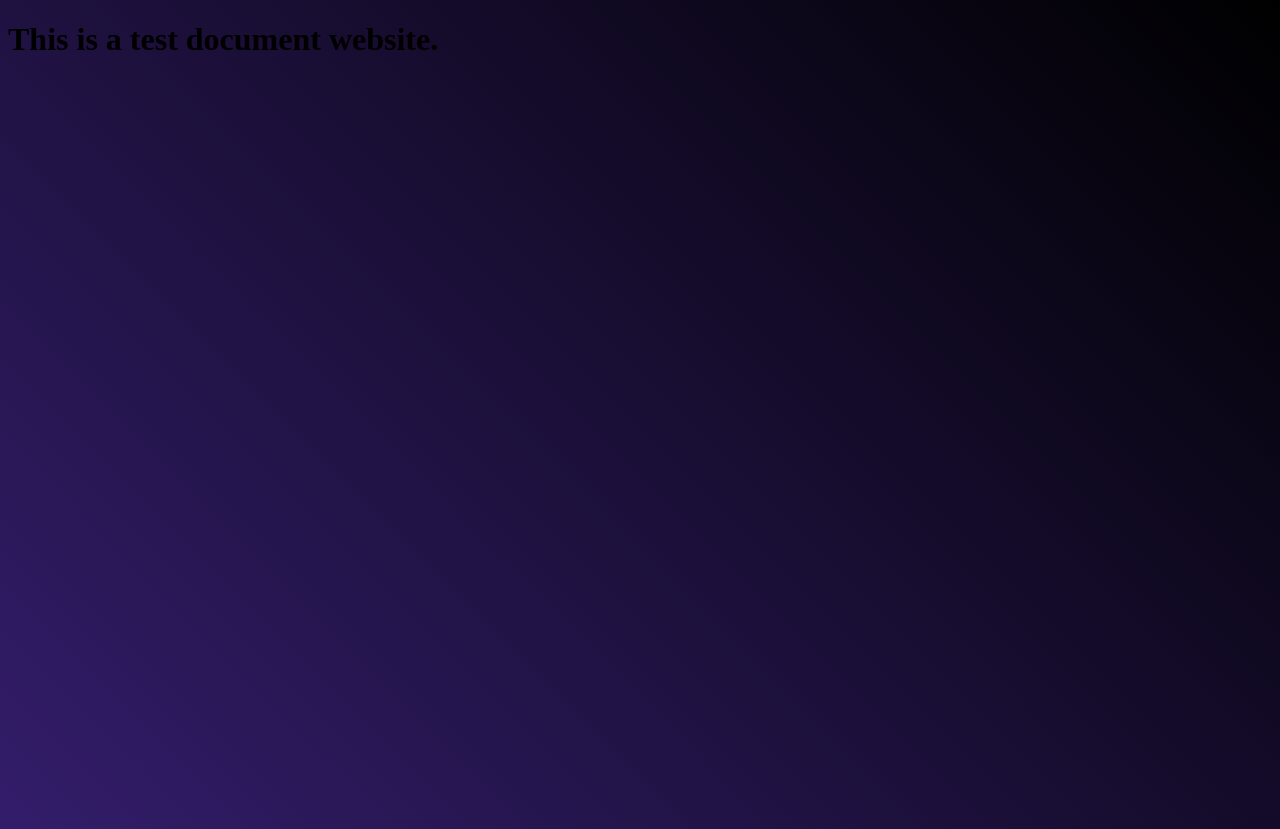
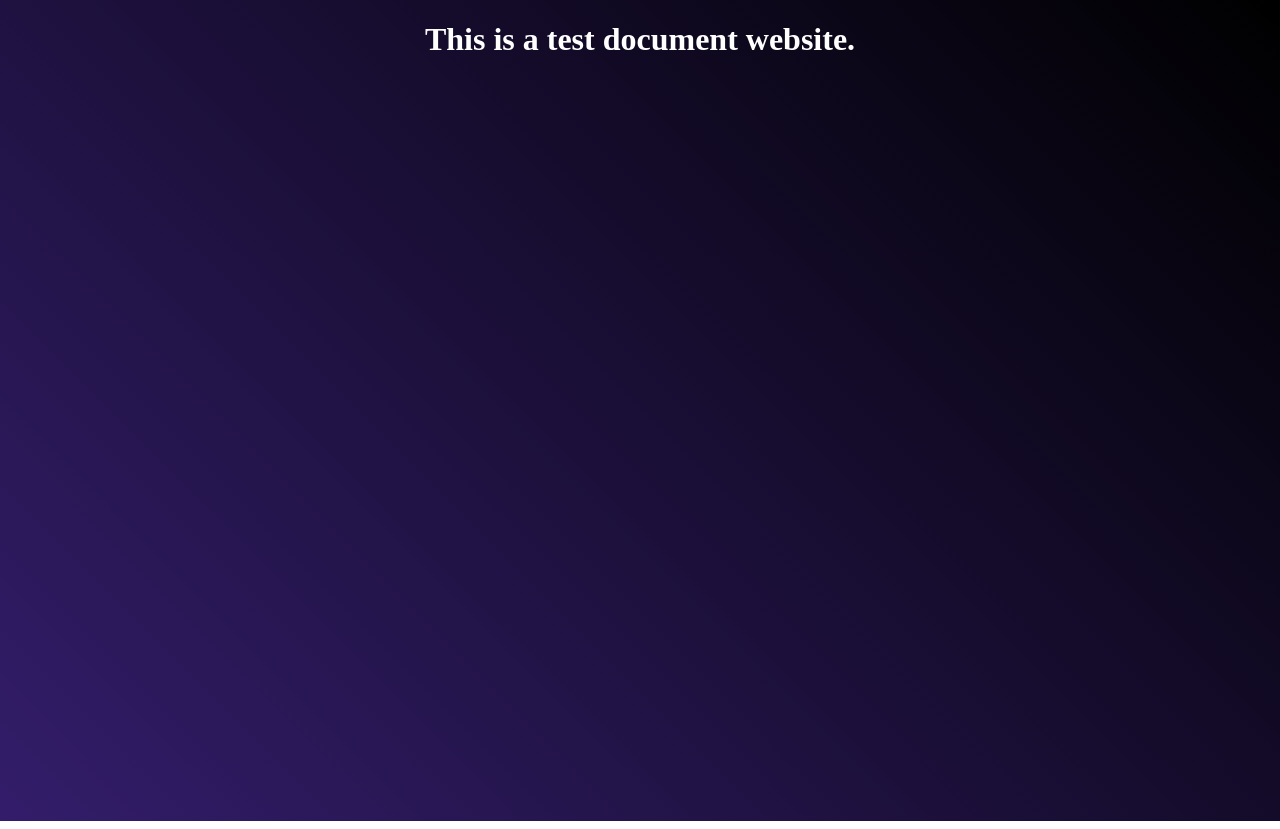
Before and after one commit to RaajuPahlowan/test-repo, a plain HTML site: page index.html in a window 1280 px wide. Drawn offline with Linux system fonts and the light colour scheme.

Commit message:
update 2

```diff
--- a/style.css
+++ b/style.css
@@ -1,4 +1,11 @@
 body {
+  margin: auto;
   height: 100vh;
   background-image: linear-gradient(45deg, rgb(51, 29, 107), black);
+  color: white;
 }
+
+body div h1 {
+  width: 100vw;
+  text-align: center;
+}
```
